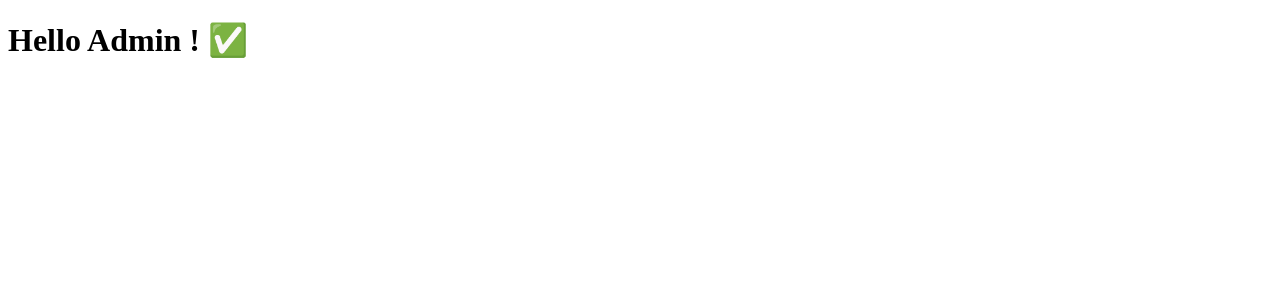
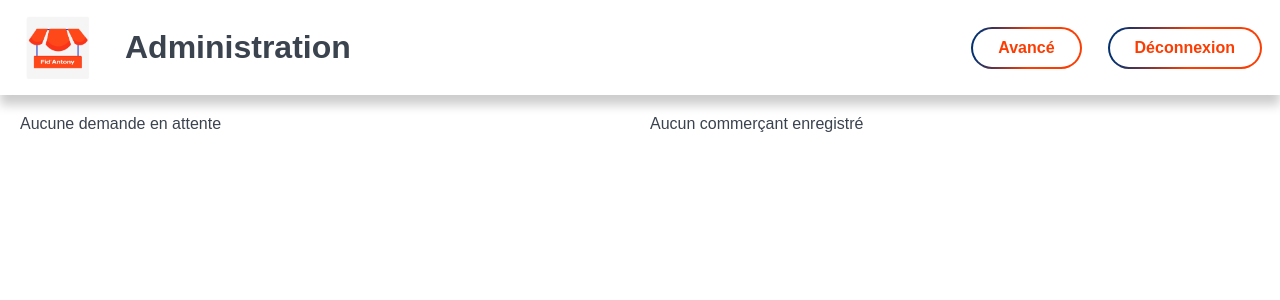
Before and after one commit to Nalithdev/BAPS2, a Symfony app: template templates/admin/asking.html.twig in a window 1280 px wide. Shown: the top 300 px of the page. Run offline with Twig, Linux system fonts and the light colour scheme; the template is opened without the code that fills it, so the values that code supplies are empty; some libraries are stand-ins or nearby versions; some web fonts are replaced.

Commit message:
add issue

```diff
--- a/public/style.css
+++ b/public/style.css
@@ -0,0 +1,149 @@
+* {
+    padding: 0;
+    margin: 0;
+    box-sizing: border-box;
+    color: #3B434F;
+    font-family: 'Euclid Circular A', sans-serif;
+
+}
+
+header {
+    padding: 10px 20px;
+    display: flex;
+    align-items: center;
+    justify-content: space-between;
+    gap: 30px;
+    box-shadow: 0 10px 10px rgba(0,0,0,0.2);
+}
+
+header .header-block {
+    display: flex;
+    align-items: center;
+    gap: 30px;
+}
+
+header img#logo {
+    width: 75px;
+    height: 75px;
+    object-fit: contain;
+}
+
+.button {
+    display: block;
+    width: fit-content;
+    position: relative;
+    padding: 10px 25px;
+    background-color: white;
+    border-radius: 25px;
+    color: #FB3D03;
+    text-decoration: none;
+    font-weight: bold;
+    border: none;
+    cursor: pointer;
+}
+
+.button::before {
+    content: "";
+    position: absolute;
+    top: -2px;
+    left: -2px;
+    z-index: -1;
+    width: 100%;
+    height: 100%;
+    background: linear-gradient(280.3deg, #FB3D03 46.22%, #05306E 92.55%);
+    border-radius: 25px;
+    padding: 2px;
+}
+
+main.admin {
+    padding: 20px;
+    display: grid;
+    grid-template-columns: 1fr 1fr;
+    gap: 20px;
+}
+
+main.admin .card {
+    padding: 20px 30px;
+    background: white;
+    border-radius: 10px;
+    box-shadow: 0 10px 10px rgba(0,0,0,0.2);
+    width: fit-content;
+}
+
+.card .info .name {
+    font-size: 1.5rem;
+    font-weight: bold;
+}
+
+
+/* LOGIN PAGE */
+
+main.login img {
+    width: 100%;
+    height: 100vh;
+    object-fit: cover;
+    position: fixed;
+}
+
+main.login aside {
+    z-index: 1;
+    background: white;
+    position: absolute;
+    height: 100vh;
+    top: 0;
+    left: 0;
+    display: flex;
+    align-items: center;
+    justify-content: center;
+    flex-direction: column;
+    padding: 30px;
+}
+
+main.login h1 {
+    font-size: 2rem;
+    font-weight: bold;
+    margin-bottom: 20px;
+}
+
+main.login h2 {
+    font-size: 1.2rem;
+    font-weight: normal;
+    margin-bottom: 20px;
+}
+
+main.login form {
+    display: flex;
+    flex-direction: column;
+    gap: 10px;
+}
+
+main.login form input {
+    padding: 10px;
+    border-width: 1px;
+    border-color: rgba(59, 67, 79, 0.3);
+    border-style: hidden hidden solid hidden;
+}
+
+span.surlignage {
+    position: relative;
+    z-index: 1;
+}
+
+span.surlignage::after {
+    content: "";
+    position: absolute;
+    top: 50%;
+    left: 0;
+    width: 100%;
+    height: 50%;
+    z-index: -1;
+    background: #FF866A;
+}
+
+main.login .align-flex {
+    display: flex;
+    align-items: center;
+    justify-content: space-between;
+    gap: 10px;
+    padding: 20px;
+}
--- a/templates/admin/asking.html.twig
+++ b/templates/admin/asking.html.twig
@@ -1,22 +1,70 @@
 {% extends 'base.html.twig' %}
 
-{% block title %}Hello Admin{% endblock %}
-
+{% block title %}Administration - Fid'Antony{% endblock %}
 {% block body %}
 
-    <div class="example-wrapper">
-        <h1>Hello Admin ! ✅</h1>
+    <header>
+        <div class="header-block">
+            <img id="logo" src="{{ asset('logo.png') }}" alt="Logo">
+            <h1>Administration</h1>
+        </div>
 
+        <div class="header-block">
+            <a href="{{ path('admin') }}" class="button">Avancé</a>
+            <a href="{{ path('app_logout') }}" class="button">Déconnexion</a>
+        </div>
+
+    </header>
+
+    <main class="admin">
+        <div class="pending">
+
+            {% if asks|length > 0 %}
                 {% for ask in asks %}
+                    <div class="card">
                         <p>{{ ask.firstname }}</p>
+                        <p>{{ ask.lastname }}</p>
                         <p>{{ ask.email }}</p>
                         <p>{{ ask.siren }}</p>
                         <form method="post" action="{{ path('app_register_trad') }}">
                             <input type="hidden" name="id" value="{{ ask.id }}">
-                <input type="hidden" name="name" value="{{ ask.firstname }}">
                             <button type="submit" name="action" value="accept">Accepter</button>
                             <button type="submit" name="action" value="refuse">Refuser</button>
                         </form>
+                    </div>
                 {% endfor %}
+            {% else %}
+                <p>Aucune demande en attente</p>
+            {% endif %}
         </div>
+        <div class="manage">
+            {% if authorized|length > 0 %}
+                {% for shop in authorized %}
+                    <div class="card">
+                        <p>{{ shop.firstname }} {{ shop.lastname }}</p>
+                        <a href="mailto:{{ shop.email }}">{{ shop.email }}</a>
+                        <p>SIREN : {{ shop.siren }}</p>
+                       {% if shop.commerce is defined %}
+                           <div class="info">
+                               <h3>Informations :</h3>
+                               <p class="name">{{ shop.commerce.name }}</p>
+                               <p class="adress">{{ shop.commerce.adresse }}</p>
+                               <p class="desc">{{ shop.commerce.description }}</p>
+                               <p class="feed">Messages : {{ shop.feeds|length }}</p>
+                               <p class="product">Produits enregistrés : {{ shop.commerce.products|length }}</p>
+
+                           </div>
+                       {% else %}
+                            <div class="info">
+                                 <p>Compte non activé</p>
+                            </div>
+                       {% endif %}
+                    </div>
+                {% endfor %}
+            {% else %}
+                <p>Aucun commerçant enregistré</p>
+            {% endif %}
+        </div>
+    </main>
+
 {% endblock %}
--- a/templates/base.html.twig
+++ b/templates/base.html.twig
@@ -7,6 +7,8 @@
         {# Run `composer require symfony/webpack-encore-bundle` to start using Symfony UX #}
         {% block stylesheets %}
             {{ encore_entry_link_tags('app') }}
+            <link href="https://fonts.cdnfonts.com/css/euclid-circular-a" rel="stylesheet">
+            <link rel="stylesheet" href="{{ asset('style.css') }}">
         {% endblock %}
 
         {% block javascripts %}
```
Also changed, not shown: src/Controller/Admin/CommerceCrudController.php (+8 -4 lines), src/Controller/Admin/DashboardController.php (+10 -5 lines), src/Controller/AppController.php (+0 -9 lines), templates/security/login.html.twig (+20 -21 lines). Lines whose indentation alone changed are shown as unchanged.
